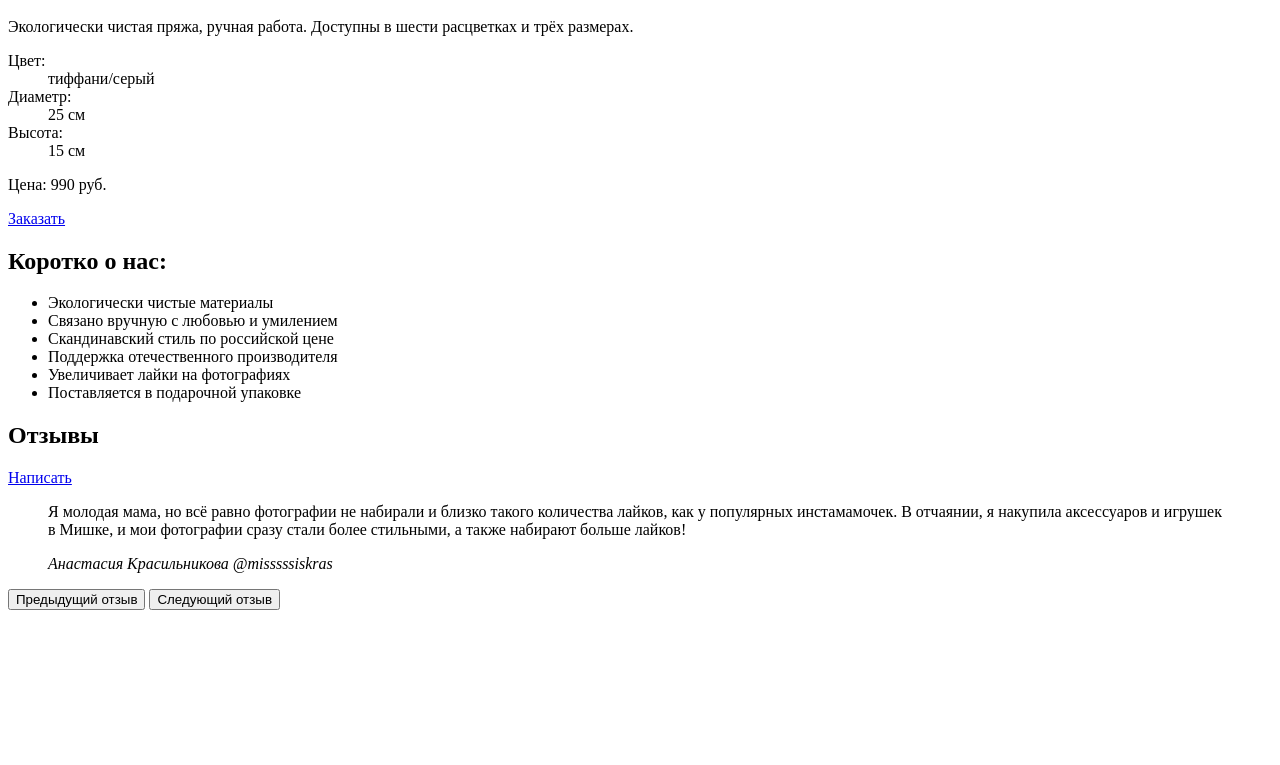
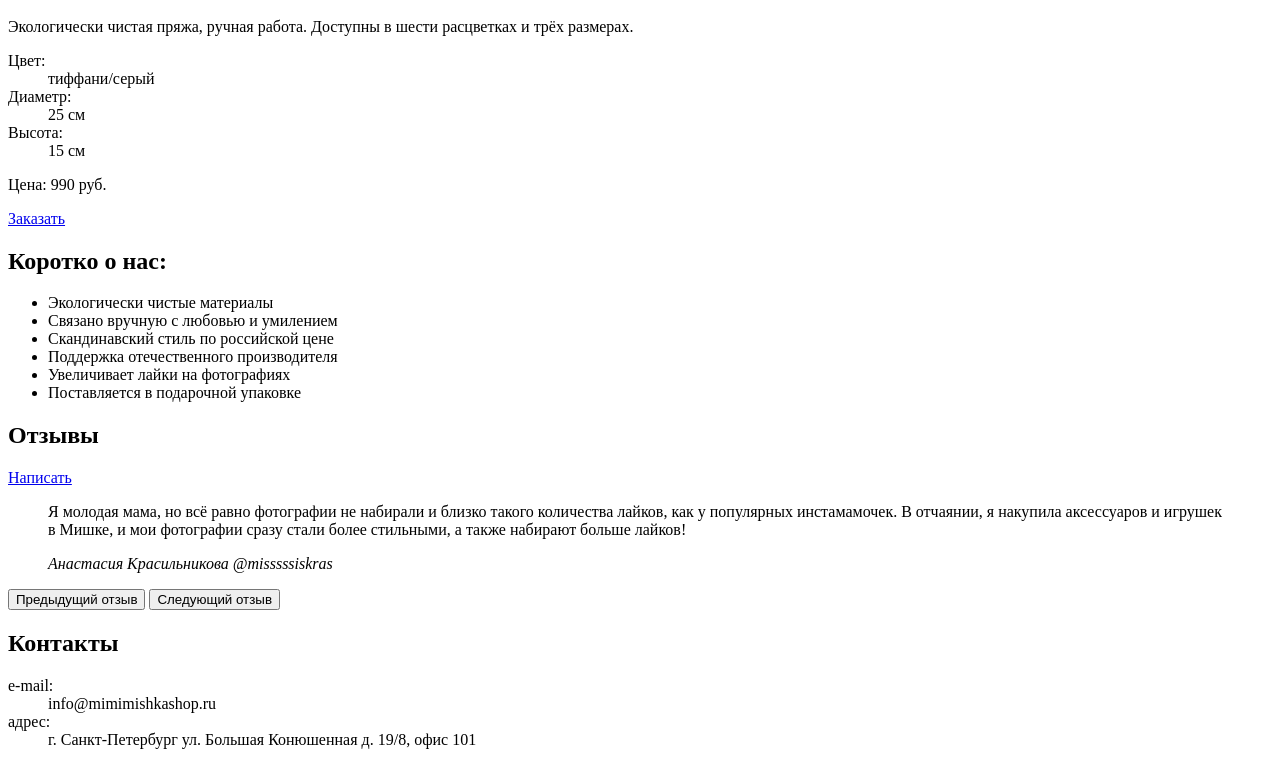
Before and after one commit to htmlacademy-adaptive/236832-mishka-27, a website: page source/index.html in a window 1280 px wide. Shown: the part 1197-1962 px from the top of the page. Before the commit the page ends 1815 px from the top, so only its background shows below. Drawn offline with Linux system fonts and the light colour scheme.

Commit message:
make some changes

```diff
--- a/source/index.html
+++ b/source/index.html
@@ -188,7 +188,8 @@
               у популярных инстамамочек. В отчаянии, я накупила аксессуаров и игрушек в Мишке, и мои фотографии сразу
               стали более стильными, а также набирают больше лайков!
             </p>
-            <cite class="reviews__author-name">Анастасия Красильникова <span class="reviews__author-nickname">@misssssiskras</span></cite>
+            <cite class="reviews__author-name">Анастасия Красильникова <span
+                class="reviews__author-nickname">@misssssiskras</span></cite>
           </blockquote>
         </div>
 
@@ -199,6 +200,36 @@
 
     <section class="contacts">
 
+      <div class="contacts__wrapper">
+        <div class="contacts__text-wrapper">
+          <h2 class="contacts__title">Контакты</h2>
+
+          <dl class="contacts__list">
+            <div class="contacts__item">
+              <dt class="contacts__attribute">
+                e-mail:
+              </dt>
+              <dd class="contacts__description">
+                info@mimimishkashop.ru
+              </dd>
+            </div>
+            <div class="contacts__item">
+              <dt class="contacts__attribute">
+                адрес:
+              </dt>
+              <dd class="contacts__description">
+                г. Санкт-Петербург ул. Большая Конюшенная д. 19/8, офис 101
+              </dd>
+            </div>
+          </dl>
+        </div>
+
+        <div class="contacts__image-wrapper">
+
+        </div>
+      </div>
+
+
     </section>
   </main>
 
```
